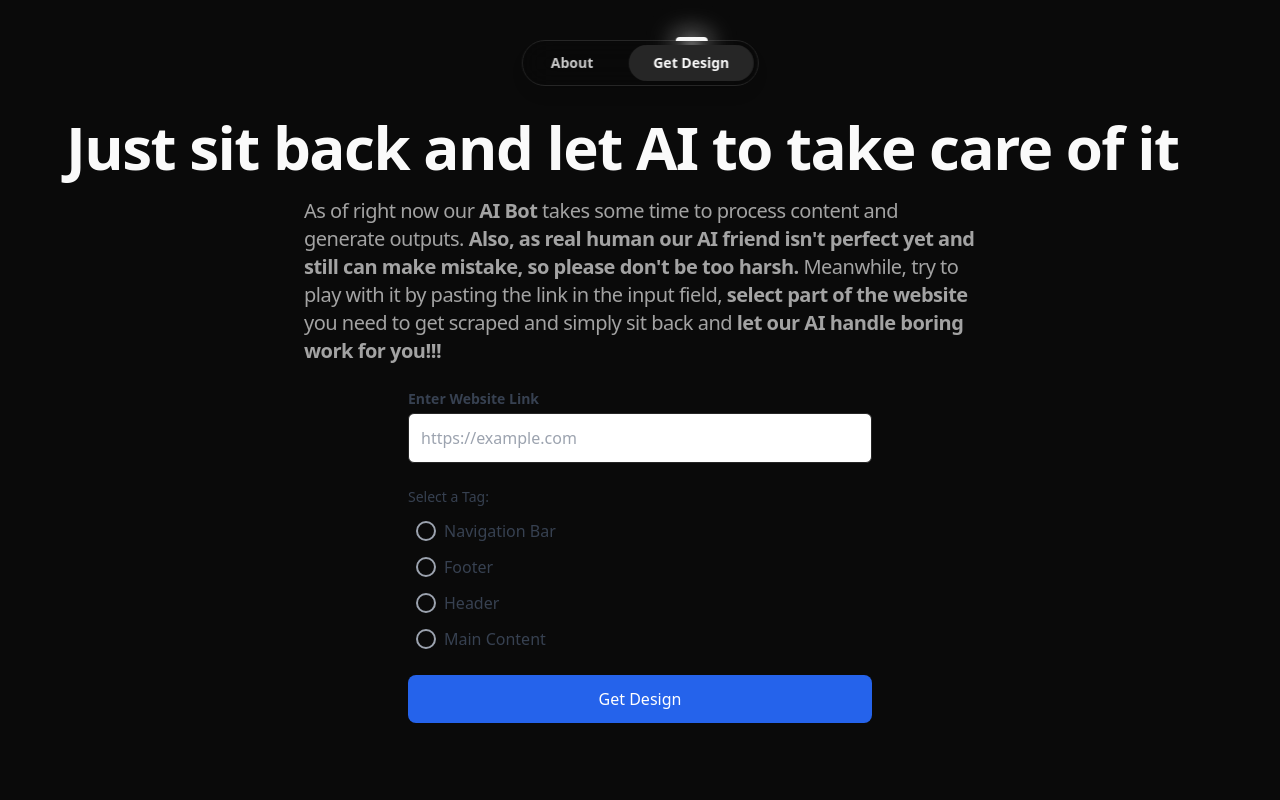
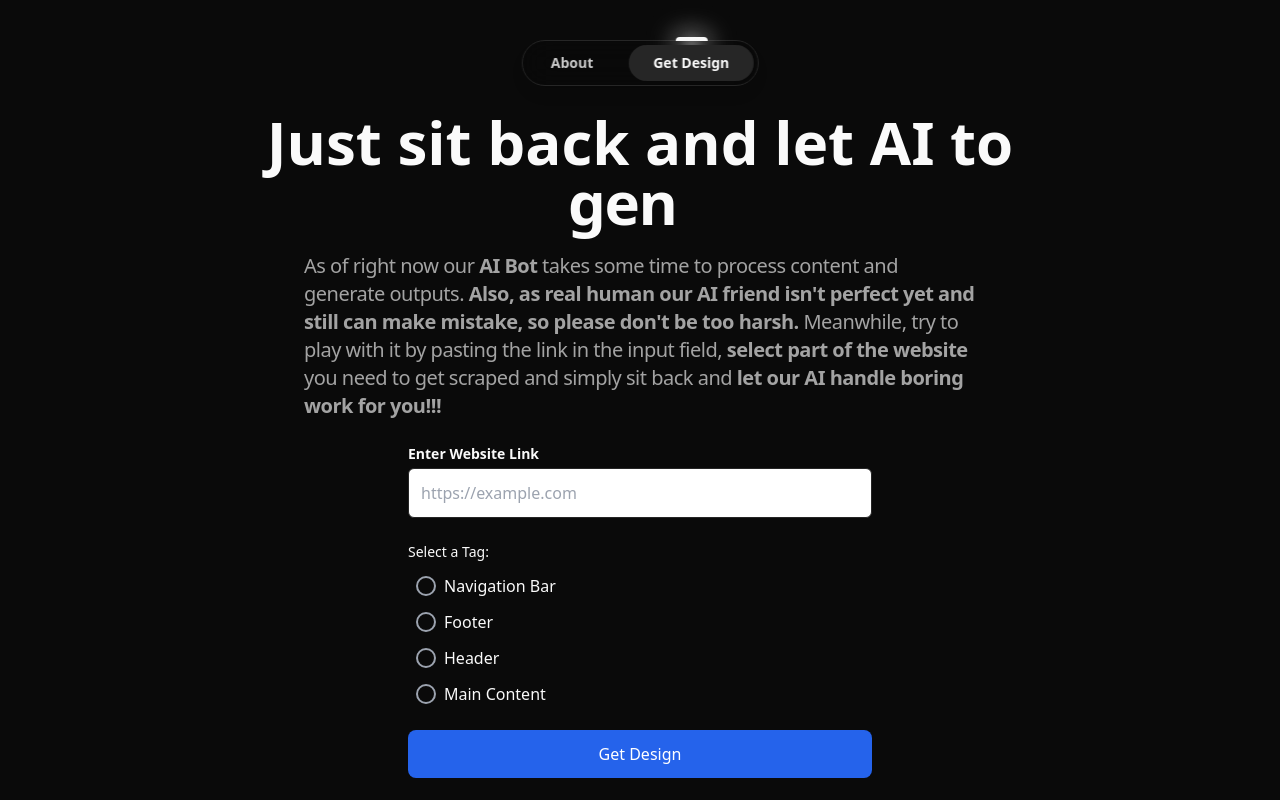
Before and after one commit to mlasitsa/design-decode, a Next.js app: page /main in a window 1280 px wide. Shown: the top 800 px of the page. Built offline with nearby package versions, Linux system fonts and the light colour scheme.

Commit message:
changes added, UI is ready

```diff
--- a/app/main/page.jsx
+++ b/app/main/page.jsx
@@ -68,7 +68,9 @@ export default function Main() {
       {/* Header */}
       <div className="flex flex-col items-center gap-5 mt-16">
         <span className="inline-block text-white-600 text-2xl sm:text-3xl md:text-4xl lg:text-5xl xl:text-6xl font-bold text-center">
-        <Typewriter text={"Just sit back and let AI to take care of it"}/>
+          Just sit back and let AI to {""}
+          <br/>
+        <Typewriter text={["process it", "generate it", "take care of it"]}/>
         </span>
         <span className="text-white-600">
           <Description text={H1text}/>
@@ -82,7 +84,7 @@ export default function Main() {
           <div>
             <label
               htmlFor="link"
-              className="block text-sm font-semibold text-gray-700"
+              className="block text-sm font-semibold text-white-700"
             >
               Enter Website Link
             </label>
@@ -99,7 +101,7 @@ export default function Main() {
 
           {/* Radio Buttons */}
           <div className="space-y-3">
-            <p className="text-sm font-medium text-gray-700">Select a Tag:</p>
+            <p className="text-sm font-medium text-white-700">Select a Tag:</p>
             {radioButtonsData.map((data) => (
               <RadioButton
                 key={data.buttonName}
--- a/components/RadioButton.jsx
+++ b/components/RadioButton.jsx
@@ -20,7 +20,7 @@ const RadioButton = ({ buttonName, tag, selected, onChange }) => {
           <div className="w-2.5 h-2.5 bg-blue-500 rounded-full"></div>
         )}
       </div>
-      <span className="text-gray-700">{buttonName}</span>
+      <span className="text-white-700">{buttonName}</span>
     </label>
   );
 };
```
